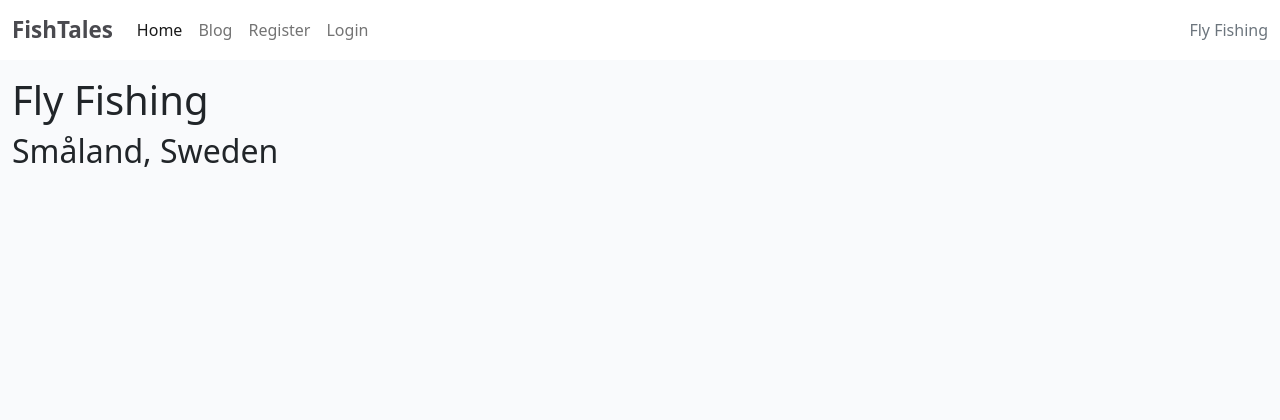
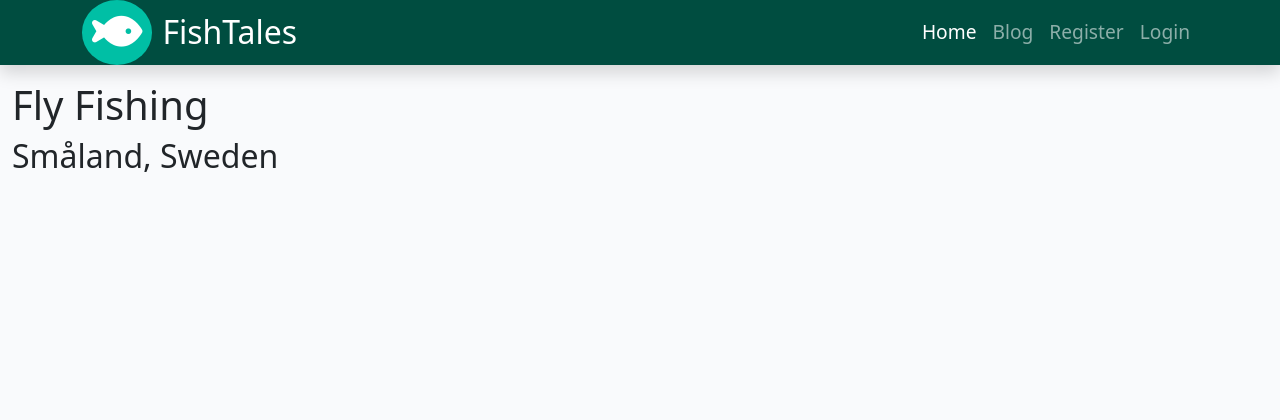
Before and after one commit to mittnamnkenny/fishtales, a Django app: page / in a window 1280 px wide. Shown: the top 420 px of the page. Run offline with Django 3.2, Linux system fonts and the light colour scheme; some libraries are stand-ins or nearby versions.

Commit message:
Update navbar style and create brand logo

```diff
--- a/static/css/style.css
+++ b/static/css/style.css
@@ -2,11 +2,34 @@ body {
     background-color: #F9FAFC;
 }
 
-.brand {
-    font-size: 1.4rem;
-    font-weight: 700;
-    color: #4A4A4F;
+/* Navigation */
+
+.navbar {
+    background-color: #004d40;
+    padding: 0;
 }
+
+.navbar-brand {
+    display: flex;
+    align-items: center;
+    font-size: 2em;
+    padding: 0;
+}
+
+.navbar-brand i {
+    font-size: 1.4em;
+    background-color: #00bfa5;
+    border-radius: 50%;
+    margin-right: 10px;
+    padding: 10px;
+}
+
+.nav-item {
+    font-size: 1.2em;
+    font-weight: 500;
+}
+
+
 
 .thin {
     font-weight: 300;
--- a/templates/base.html
+++ b/templates/base.html
@@ -30,19 +30,19 @@
 <body class="d-flex flex-column h-100 main-bg">
 
     <!-- Navigation -->
-    <nav class="navbar navbar-expand-lg navbar-light bg-white">
-        <div class="container-fluid">
-            <a class="navbar-brand" href="{% url 'home' %}"><span class="brand">FishTales</span></a>
+    <nav class="navbar navbar-expand-lg navbar-dark shadow">
+        <div class="container">
+            <a class="navbar-brand" href="{% url 'home' %}"><i class="fas fa-fish"></i> FishTales</a>
             <button class="navbar-toggler" type="button" data-bs-toggle="collapse" data-bs-target="#navbarText"
                 aria-controls="navbarText" aria-expanded="false" aria-label="Toggle navigation">
                 <span class="navbar-toggler-icon"></span>
             </button>
             <div class="collapse navbar-collapse" id="navbarText">
-                <ul class="navbar-nav me-auto mb-2 mb-lg-0">
+                <ul class="navbar-nav ms-auto mb-2 mb-lg-0">
                     <li class="nav-item">
                         <a class="nav-link active" aria-current="page" href="{% url 'home' %}">Home</a>
                     </li>
-                    <li>
+                    <li class="nav-item">
                         <a class="nav-link" aria-current="page" href="{% url 'blog' %}">Blog</a>
                     </li>
                     {% if user.is_authenticated %}
@@ -58,9 +58,6 @@
                     </li>
                     {% endif %}
                 </ul>
-                <span class="navbar-text text-muted">
-                    Fly Fishing
-                </span>
             </div>
         </div>
     </nav>
```
